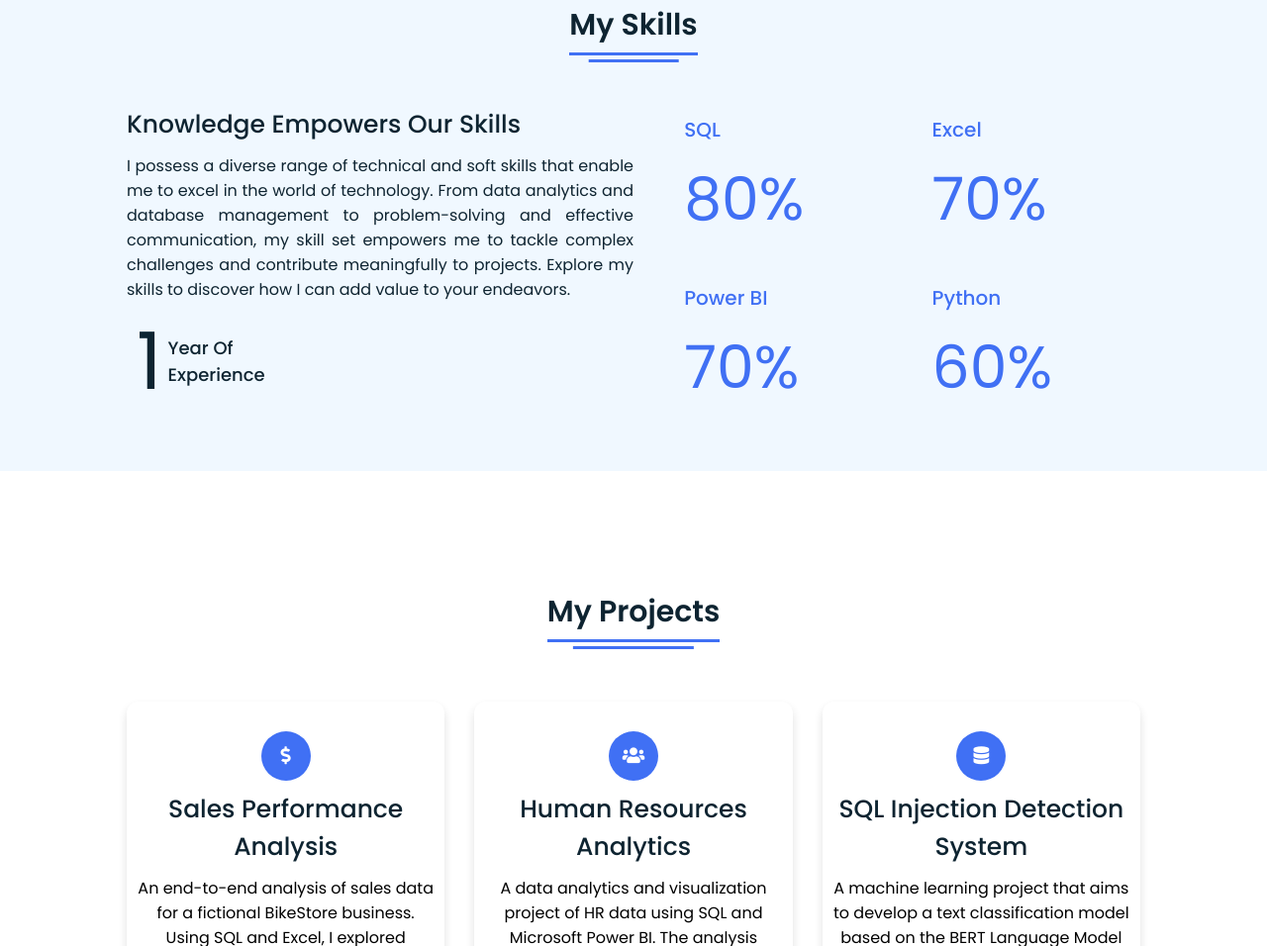
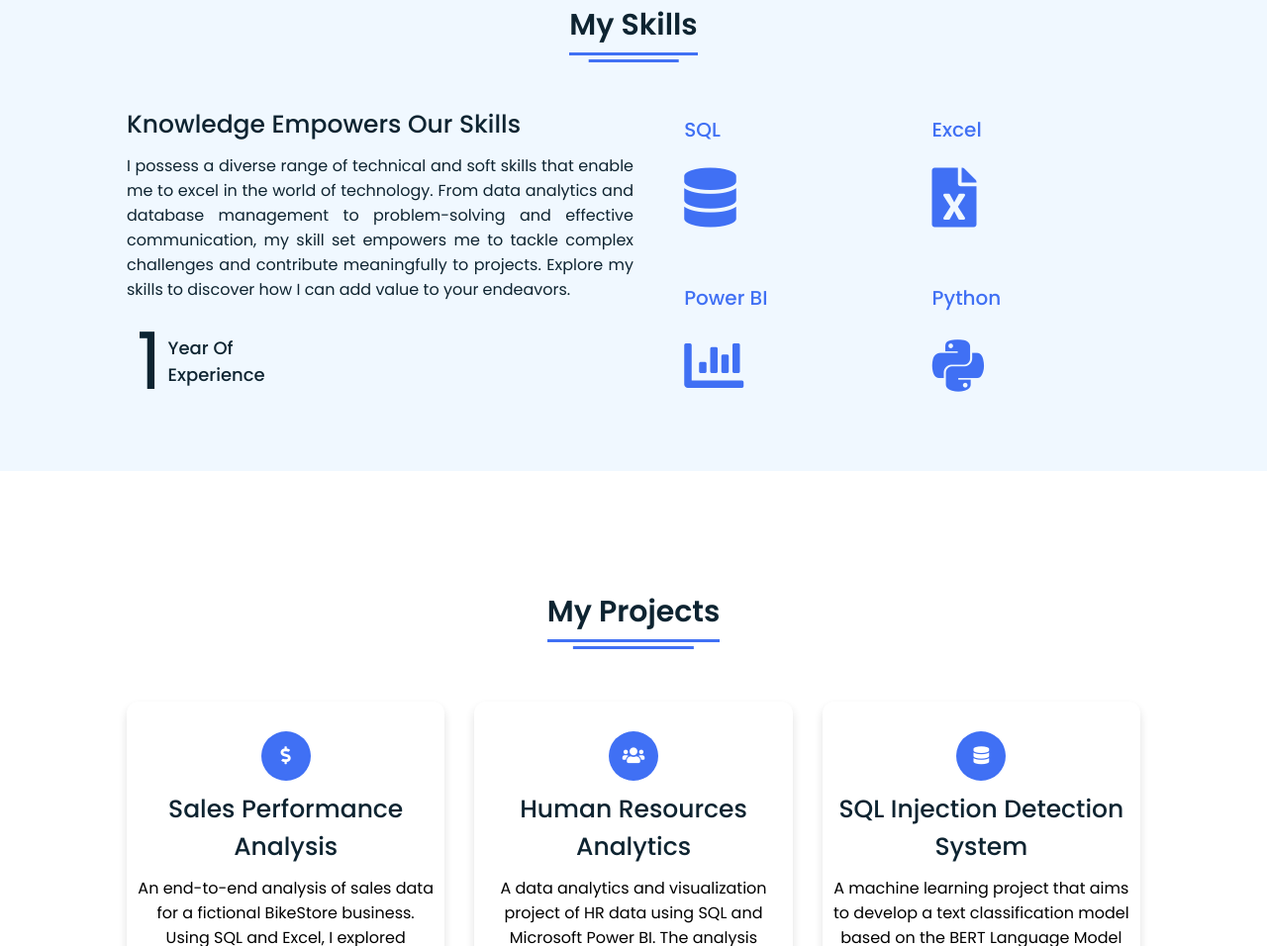
Before and after one commit to Shaffaprawira/portfolio-website, a plain HTML site: page index.html in a window 1280 px wide. Shown: the part 1537-2493 px from the top of the page at 99% size. Drawn offline with Linux system fonts and the light colour scheme.

Commit message:
updated portfolio website

```diff
--- a/index.html
+++ b/index.html
@@ -123,19 +123,27 @@
           <div class="boxes">
             <div class="box">
               <div class="topic">SQL</div>
-              <div class="per">80%</div>
+              <div class="per">
+                <i class="fa fa-database" aria-hidden="true"></i>
+              </div>
             </div>
             <div class="box">
               <div class="topic">Excel</div>
-              <div class="per">70%</div>
+              <div class="per">
+                <i class="fas fa-file-excel"></i>
+              </div>
             </div>
             <div class="box">
               <div class="topic">Power BI</div>
-              <div class="per">70%</div>
+              <div class="per">
+                <i class="fas fa-chart-bar"></i>
+              </div>
             </div>
             <div class="box">
               <div class="topic">Python</div>
-              <div class="per">60%</div>
+              <div class="per">
+                <i class="fab fa-python"></i>
+              </div>
             </div>
           </div>
         </div>
```
